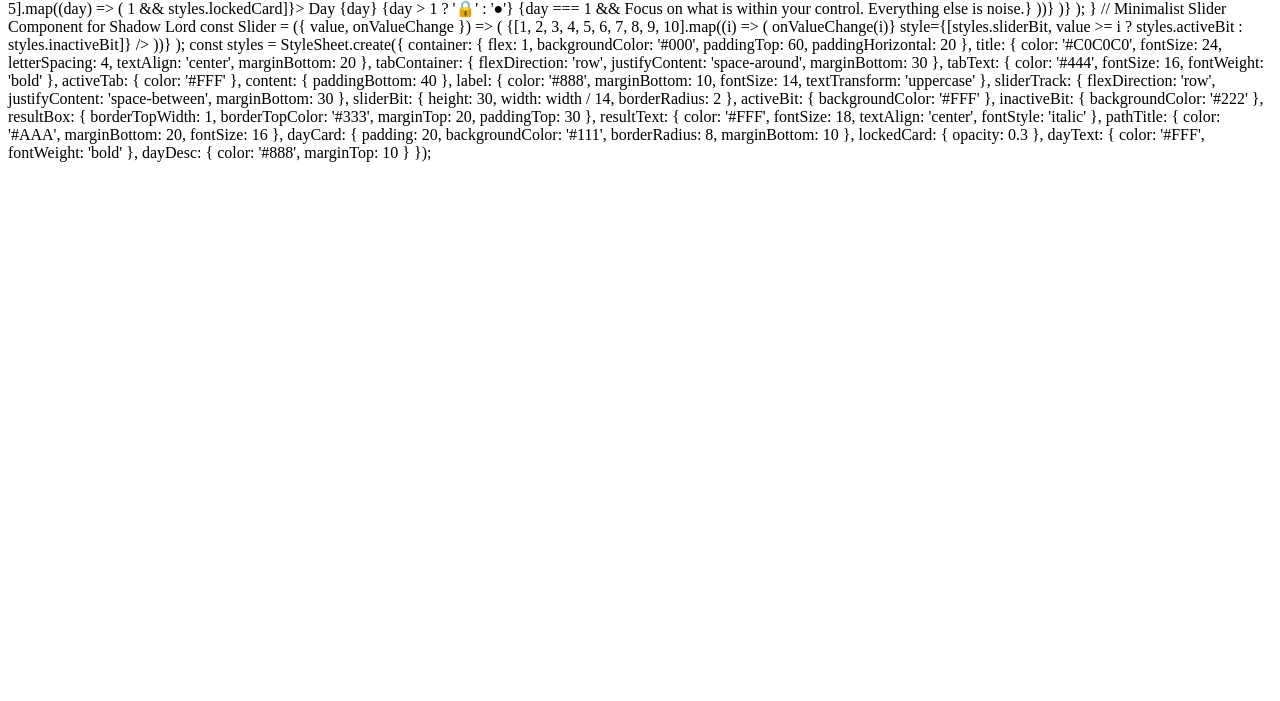
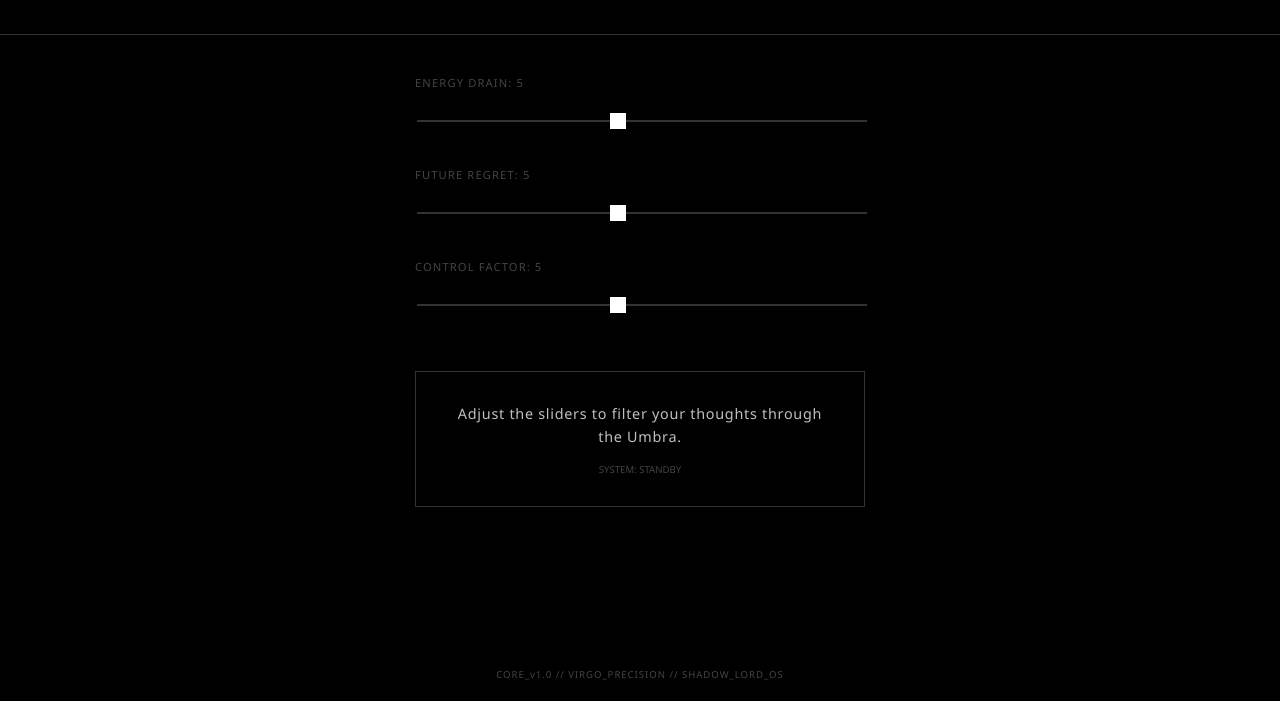
Before and after one commit to Itohanmwen-lang/umbra-logic-core, a plain HTML site: page index.html in a window 1280 px wide. Shown: the part 99-800 px from the top of the page. Drawn offline with Linux system fonts and the light colour scheme.

Commit message:
Update index.html

```diff
--- a/index.html
+++ b/index.html
@@ -1,97 +1,178 @@
-import React, { useState } from 'react';
-import { StyleSheet, Text, View, TouchableOpacity, ScrollView, Dimensions } from 'react-native';
+<!DOCTYPE html>
+<html lang="en">
+<head>
+    <meta charset="UTF-8">
+    <meta name="viewport" content="width=device-width, initial-scale=1.0">
+    <title>UMBRA LOGIC</title>
+    <style>
+        /* The Shadow Lord Aesthetic */
+        :root {
+            --bg: #000000;
+            --text: #C0C0C0;
+            --accent: #333333;
+            --highlight: #FFFFFF;
+            --dim: #444444;
+        }
 
-const { width } = Dimensions.get('window');
+        body {
+            background-color: var(--bg);
+            color: var(--text);
+            font-family: 'Segoe UI', Roboto, Helvetica, Arial, sans-serif;
+            margin: 0;
+            display: flex;
+            flex-direction: column;
+            align-items: center;
+            min-height: 100vh;
+            overflow-x: hidden;
+        }
 
-export default function UmbraLogic() {
-  const [tab, setTab] = useState('Crucible'); // 'Crucible' or 'Path'
-  const [energy, setEnergy] = useState(5);
-  const [regret, setRegret] = useState(5);
-  const [control, setControl] = useState(5);
+        header {
+            padding: 50px 20px;
+            text-align: center;
+            letter-spacing: 0.3em;
+            border-bottom: 1px solid var(--accent);
+            width: 100%;
+        }
 
-  // The Virgo Algorithm: Calculates the "Logic Score"
-  const calculateLogicScore = () => {
-    const score = ((10 - energy) + regret + control) / 3;
-    if (score > 7) return "PROCEED: Data supports action.";
-    if (score > 4) return "PAUSE: Gather more intel.";
-    return "ARCHIVE: Ghost thought detected.";
-  };
+        h1 { font-weight: 200; font-size: 1.5rem; margin: 0; color: var(--highlight); }
 
-  return (
-    <View style={styles.container}>
-      {/* Header */}
-      <Text style={styles.title}>UMBRA LOGIC</Text>
-      <View style={styles.tabContainer}>
-        <TouchableOpacity onPress={() => setTab('Crucible')}>
-          <Text style={[styles.tabText, tab === 'Crucible' && styles.activeTab]}>The Crucible</Text>
-        </TouchableOpacity>
-        <TouchableOpacity onPress={() => setTab('Path')}>
-          <Text style={[styles.tabText, tab === 'Path' && styles.activeTab]}>The Path</Text>
-        </TouchableOpacity>
-      </View>
+        .container {
+            max-width: 450px;
+            width: 85%;
+            padding: 40px 0;
+        }
 
-      <ScrollView contentContainerStyle={styles.content}>
-        {tab === 'Crucible' ? (
-          <View>
-            <Text style={styles.label}>Energy Drain: {energy}</Text>
-            <Slider value={energy} onValueChange={setEnergy} />
+        .logic-gate {
+            margin-bottom: 40px;
+        }
 
-            <Text style={styles.label}>Future Regret: {regret}</Text>
-            <Slider value={regret} onValueChange={setRegret} />
+        label {
+            display: block;
+            font-size: 0.7rem;
+            text-transform: uppercase;
+            letter-spacing: 0.1em;
+            margin-bottom: 15px;
+            color: var(--dim);
+        }
 
-            <Text style={styles.label}>Control Factor: {control}</Text>
-            <Slider value={control} onValueChange={setControl} />
+        /* Minimalist Slider */
+        input[type=range] {
+            -webkit-appearance: none;
+            width: 100%;
+            background: transparent;
+        }
 
-            <View style={styles.resultBox}>
-              <Text style={styles.resultText}>{calculateLogicScore()}</Text>
-            </View>
-          </View>
-        ) : (
-          <View>
-            <Text style={styles.pathTitle}>Current Topic: Stoic Precision</Text>
-            {[1, 2, 3, 4, 5].map((day) => (
-              <View key={day} style={[styles.dayCard, day > 1 && styles.lockedCard]}>
-                <Text style={styles.dayText}>Day {day} {day > 1 ? '🔒' : '●'}</Text>
-                {day === 1 && <Text style={styles.dayDesc}>Focus on what is within your control. Everything else is noise.</Text>}
-              </View>
-            ))}
-          </View>
-        )}
-      </ScrollView>
-    </View>
-  );
-}
+        input[type=range]::-webkit-slider-runnable-track {
+            width: 100%;
+            height: 2px;
+            background: var(--accent);
+        }
 
-// Minimalist Slider Component for Shadow Lord
-const Slider = ({ value, onValueChange }) => (
-  <View style={styles.sliderTrack}>
-    {[1, 2, 3, 4, 5, 6, 7, 8, 9, 10].map((i) => (
-      <TouchableOpacity
-        key={i}
-        onPress={() => onValueChange(i)}
-        style={[styles.sliderBit, value >= i ? styles.activeBit : styles.inactiveBit]}
-      />
-    ))}
-  </View>
-);
+        input[type=range]::-webkit-slider-thumb {
+            -webkit-appearance: none;
+            height: 16px;
+            width: 16px;
+            background: var(--highlight);
+            margin-top: -7px;
+            border-radius: 0; /* Square for Virgo precision */
+            cursor: pointer;
+        }
 
-const styles = StyleSheet.create({
-  container: { flex: 1, backgroundColor: '#000', paddingTop: 60, paddingHorizontal: 20 },
-  title: { color: '#C0C0C0', fontSize: 24, letterSpacing: 4, textAlign: 'center', marginBottom: 20 },
-  tabContainer: { flexDirection: 'row', justifyContent: 'space-around', marginBottom: 30 },
-  tabText: { color: '#444', fontSize: 16, fontWeight: 'bold' },
-  activeTab: { color: '#FFF' },
-  content: { paddingBottom: 40 },
-  label: { color: '#888', marginBottom: 10, fontSize: 14, textTransform: 'uppercase' },
-  sliderTrack: { flexDirection: 'row', justifyContent: 'space-between', marginBottom: 30 },
-  sliderBit: { height: 30, width: width / 14, borderRadius: 2 },
-  activeBit: { backgroundColor: '#FFF' },
-  inactiveBit: { backgroundColor: '#222' },
-  resultBox: { borderTopWidth: 1, borderTopColor: '#333', marginTop: 20, paddingTop: 30 },
-  resultText: { color: '#FFF', fontSize: 18, textAlign: 'center', fontStyle: 'italic' },
-  pathTitle: { color: '#AAA', marginBottom: 20, fontSize: 16 },
-  dayCard: { padding: 20, backgroundColor: '#111', borderRadius: 8, marginBottom: 10 },
-  lockedCard: { opacity: 0.3 },
-  dayText: { color: '#FFF', fontWeight: 'bold' },
-  dayDesc: { color: '#888', marginTop: 10 }
-});
+        /* Result Area */
+        .result-display {
+            margin-top: 60px;
+            padding: 30px;
+            border: 1px solid var(--accent);
+            text-align: center;
+            transition: all 0.5s ease;
+        }
+
+        #verdict-text {
+            font-size: 0.9rem;
+            letter-spacing: 0.05em;
+            line-height: 1.6;
+        }
+
+        .score-meta {
+            margin-top: 15px;
+            font-size: 0.6rem;
+            color: var(--dim);
+        }
+
+        footer {
+            margin-top: auto;
+            padding: 20px;
+            font-size: 0.6rem;
+            color: var(--dim);
+            letter-spacing: 0.1em;
+        }
+    </style>
+</head>
+<body>
+
+    <header>
+        <h1>UMBRA LOGIC</h1>
+    </header>
+
+    <div class="container">
+        <div class="logic-gate">
+            <label id="label-energy">Energy Drain: 5</label>
+            <input type="range" id="energy" min="1" max="10" value="5" oninput="runLogic()">
+        </div>
+
+        <div class="logic-gate">
+            <label id="label-regret">Future Regret: 5</label>
+            <input type="range" id="regret" min="1" max="10" value="5" oninput="runLogic()">
+        </div>
+
+        <div class="logic-gate">
+            <label id="label-control">Control Factor: 5</label>
+            <input type="range" id="control" min="1" max="10" value="5" oninput="runLogic()">
+        </div>
+
+        <div class="result-display" id="display">
+            <div id="verdict-text">Adjust the sliders to filter your thoughts through the Umbra.</div>
+            <div class="score-meta" id="score-val">SYSTEM: STANDBY</div>
+        </div>
+    </div>
+
+    <footer>
+        CORE_v1.0 // VIRGO_PRECISION // SHADOW_LORD_OS
+    </footer>
+
+    <script>
+        function runLogic() {
+            // Get values
+            const e = parseInt(document.getElementById('energy').value);
+            const r = parseInt(document.getElementById('regret').value);
+            const c = parseInt(document.getElementById('control').value);
+
+            // Update Labels
+            document.getElementById('label-energy').innerText = `Energy Drain: ${e}`;
+            document.getElementById('label-regret').innerText = `Future Regret: ${r}`;
+            document.getElementById('label-control').innerText = `Control Factor: ${c}`;
+
+            // Umbra Algorithm: Higher score = Better to proceed
+            // We want LOW Energy Drain, HIGH Regret (if not done), and HIGH Control.
+            const score = ((11 - e) + r + c) / 3;
+
+            const verdict = document.getElementById('verdict-text');
+            const display = document.getElementById('display');
+            const meta = document.getElementById('score-val');
+
+            meta.innerText = `LOGIC SCORE: ${score.toFixed(1)} / 10.0`;
+
+            if (score >= 7.5) {
+                verdict.innerText = "VERDICT: PROCEED. The data is clear. This thought is worth your energy.";
+                display.style.borderColor = "#FFFFFF";
+            } else if (score >= 4.5) {
+                verdict.innerText = "VERDICT: PAUSE. You are overthinking with insufficient data. Step back.";
+                display.style.borderColor = "#444444";
+            } else {
+                verdict.innerText = "VERDICT: ARCHIVE. This is a ghost thought. Do not let it rent space in your mind.";
+                display.style.borderColor = "#222222";
+            }
+        }
+    </script>
+</body>
+</html>
```
